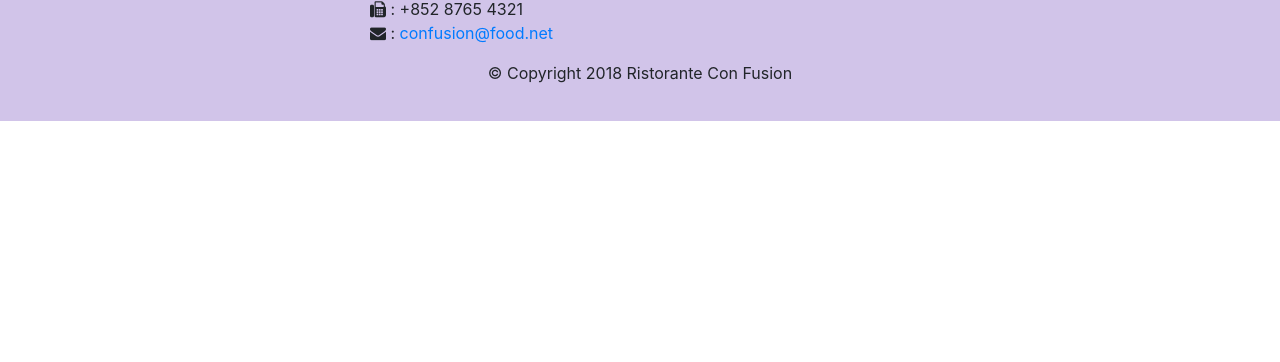
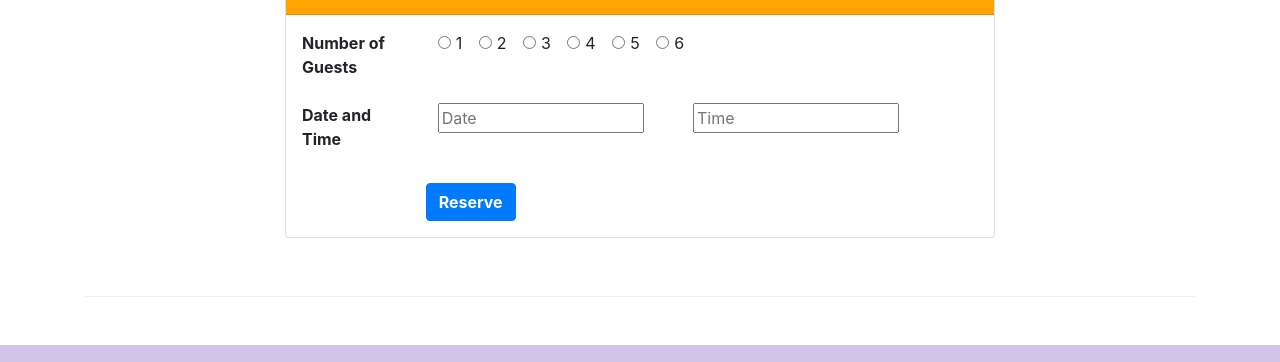
Before and after one commit to wildsrincon/Bootstrap-Coursera, a website: page index.html in a window 1280 px wide. Shown: the part 1685-2047 px from the top of the page. Before the commit the page ends 1806 px from the top, so only its background shows below. Drawn offline with nearby package versions, Linux system fonts and the light colour scheme.

Commit message:
Assigment 2 finish

```diff
--- a/css/styles.css
+++ b/css/styles.css
@@ -42,3 +42,23 @@ body {
   margin: 0px;
   color: #0f0f0f;
 }
+
+#dateFormControl {
+  width: 90%;
+}
+
+#timeFormControl {
+  width: 90%;
+}
+
+.card-header {
+  background-color: orange;
+  color: white;
+}
+
+.btn-reserve-hero {
+  width: 100%;
+  background-color: orange;
+  color: black;
+  border-color: none;
+}
--- a/index.html
+++ b/index.html
@@ -53,6 +53,11 @@
           <div class="col-12 col-sm align-self-center">
             <img src="img/logo.png" class="img-fluid">
           </div>
+          <div class="col-12 col-sm align-self-center mt-3">
+            <button class="btn btn-reserve-hero btn-lg">
+              <span>Reserve Table</span>
+            </button>
+          </div>
         </div>
       </div>
     </header>
@@ -78,17 +83,23 @@
       </div>
 
       <div class="row row-content align-items-center">
-        <div class="col-12 col-sm-4 col-md3">
+        <div class="col-12 col-sm-4 col-md-3">
           <h3>This Month's Promotions</h3>
         </div>
         <div class="col col-sm col-md">
-          <h2>Weekend Grand Buffet</h2>
+          <div class="media">
+            <div class="media-body">
+              <h2>Weekend Grand Buffet<span class="badge badge-danger ml-2">NEW</span></h2>
               <p>
                 Featuring mouthwatering combinations with a choice of five different
                 salads, six enticing appetizers, six main entrees and five choicest
                 desserts. Free flowing bubbly and soft drinks. All for just $19.99
                 per person
               </p>
+            </div>
+            <img class="d-flex mr-3 img-thumbnail align-self-center"
+                    src="img/buffet.png" alt="Buffet">
+          </div>
         </div>
       </div>
 
@@ -112,6 +123,67 @@
         </div>
         </div>
       </div>
+      <div class="row row-content mt-5 mb-5 justify-content-center">
+        <div class="col-12 col-sm-8">
+          <div class="card">
+            <div class="card-header">
+              <h3>Reserve a Table</h3>
+            </div>
+            <form>
+              <div class="form-row mt-3 mb-3">
+                <div class="col-12 col-sm-2 ml-3">
+                  <label class="font-weight-bold" for="numberGuest">Number of Guests</label>
+                </div>
+                <div class="col-auto ml-3">
+                  <div class="form-check form-check-inline">
+                    <input class="form-check-input" type="radio" name="inlineRadioOptions" id="inlineRadio1" value="option1">
+                    <label class="form-check-label" for="inlineRadio1">1</label>
+                  </div>
+                  <div class="form-check form-check-inline">
+                    <input class="form-check-input" type="radio" name="inlineRadioOptions" id="inlineRadio2" value="option2">
+                    <label class="form-check-label" for="inlineRadio2">2</label>
+                  </div>
+                  <div class="form-check form-check-inline">
+                    <input class="form-check-input" type="radio" name="inlineRadioOptions" id="inlineRadio3" value="option3" >
+                    <label class="form-check-label" for="inlineRadio3">3</label>
+                  </div>
+                  <div class="form-check form-check-inline">
+                    <input class="form-check-input" type="radio" name="inlineRadioOptions" id="inlineRadio4" value="option4" >
+                    <label class="form-check-label" for="inlineRadio3">4</label>
+                  </div>
+                  <div class="form-check form-check-inline">
+                    <input class="form-check-input" type="radio" name="inlineRadioOptions" id="inlineRadio5" value="option5" >
+                    <label class="form-check-label" for="inlineRadio3">5</label>
+                  </div>
+                  <div class="form-check form-check-inline">
+                    <input class="form-check-input" type="radio" name="inlineRadioOptions" id="inlineRadio6" value="option6" >
+                    <label class="form-check-label" for="inlineRadio3">6</label>
+                  </div>
+                </div>
+              </div>
+              <div class="form-row mt-3 mb-3">
+                <div class="col-12 col-md-2 ml-3">
+                  <label class="font-weight-bold" for="dateTime">Date and Time</label>
+                </div>
+                <div class="col-12 col-md-4 ml-3 mb-1">
+                    <input type="text" id="dateFormControl" placeholder="Date">
+                </div>
+                <div class="col-12 col-md-4 ml-3">
+                   <input type="text" id="timeFormControl" placeholder="Time">
+                </div>
+              </div>
+              <div class="form-group mt-4 mb-3 ml-2">
+                <div class="col-sm-2 offset-sm-2">
+                   <button type="submit" class="btn btn-primary">
+                    <span class="font-weight-bold" style="color: white;">Reserve</span>
+                   </button>
+                </div>
+              </div>
+            </form>
+          </div>
+        </div>
+      </div>
+
     </div>
 
     <footer class="footer">
@@ -123,7 +195,7 @@
               <li><a href="/">Home</a></li>
               <li><a href="/aboutus.html">About</a></li>
               <li><a href="#">Menu</a></li>
-              <li><a href="#">Contact</a></li>
+              <li><a href="/contactus.html">Contact</a></li>
             </ul>
           </div>
           <div class="col-7 col-sm-5">
```
Lines whose indentation alone changed are shown as unchanged.
